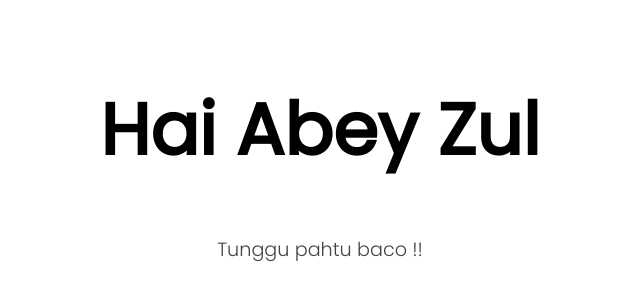
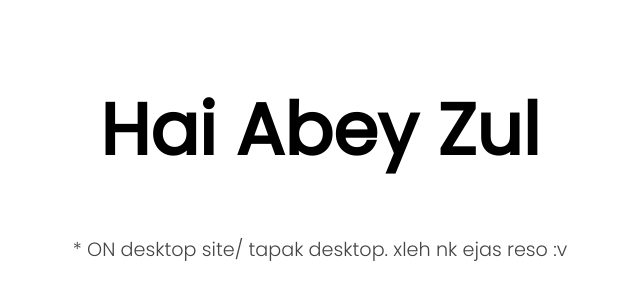
Before and after one commit to zeanxcx/Archive31, a plain HTML site: page index.html in a window 1280 px wide. Shown: the part 132-432 px from the top of the page, without its empty margins (320-960 px from the left). Drawn offline with nearby package versions, Linux system fonts and the light colour scheme; some packages are replaced by stand-ins of ours; a script that the page names is missing.

Commit message:
Update index.html

```diff
--- a/index.html
+++ b/index.html
@@ -23,7 +23,7 @@
                 Hai
                 <span id="name">Abey Zul</span>
             </h1>
-            <p class="two" id="greetingText">Tunggu pahtu baco !!</p>
+              <p class="two" id="greetingText">* ON desktop site/ tapak desktop. xleh nk ejas reso :v</p>
         </div>
 
         <div class="three">
```
